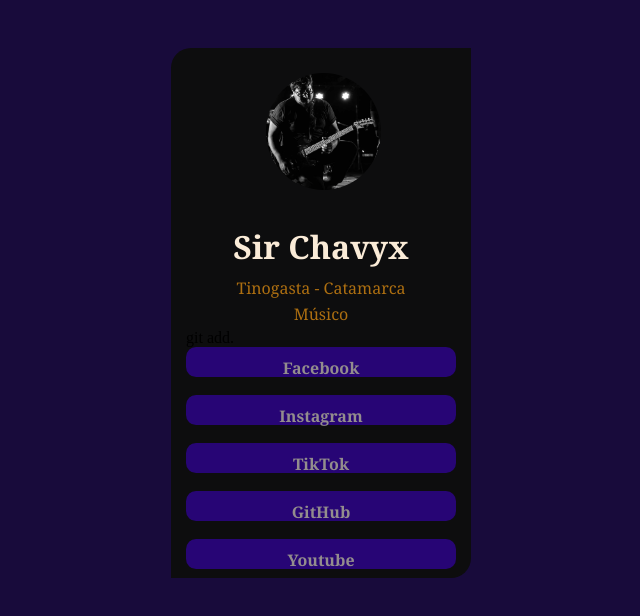
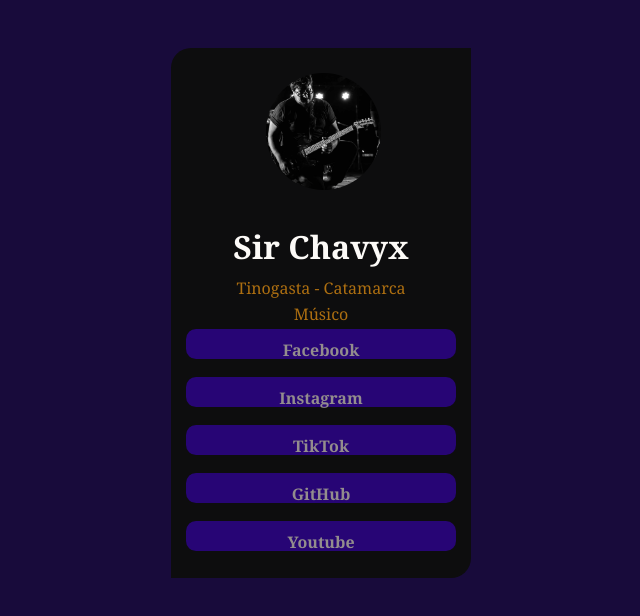
Before and after one commit to SirChavyx/Tarjeta-de-Perfil-Aybar-Carlos, a plain HTML site: page index.html in a window 1280 px wide. Shown: the whole page, without its empty margins (319-959 px from the left). Drawn offline with Linux system fonts and the light colour scheme; a web font is replaced by a local one.

Commit message:
commit 2

```diff
--- a/estilos.css
+++ b/estilos.css
@@ -27,7 +27,7 @@
 
 .descripcion h1 {
     height: 30px;
-    color: antiquewhite;
+    color: rgb(252, 250, 247);
     text-align: center;
     font-family: Cambria;
 }
@@ -74,3 +74,4 @@
         background-color: rgb(39, 5, 117);
         color: rgb(147, 141, 141);
 }
+}
--- a/index.html
+++ b/index.html
@@ -17,8 +17,6 @@
                 <p>Músico</p>
             </div>
         </div>
-git add.
-
         <div class="links">
             <a class="icon-facebook" href="https://www.facebook.com/siir.chavyx/">Facebook</a><br>
             <a class="icon-instagram"href=" https://www.instagram.com/invites/contact/?igsh=gnmoxo3899zb&utm_content=1c52ywu">Instagram</a><br>
```
